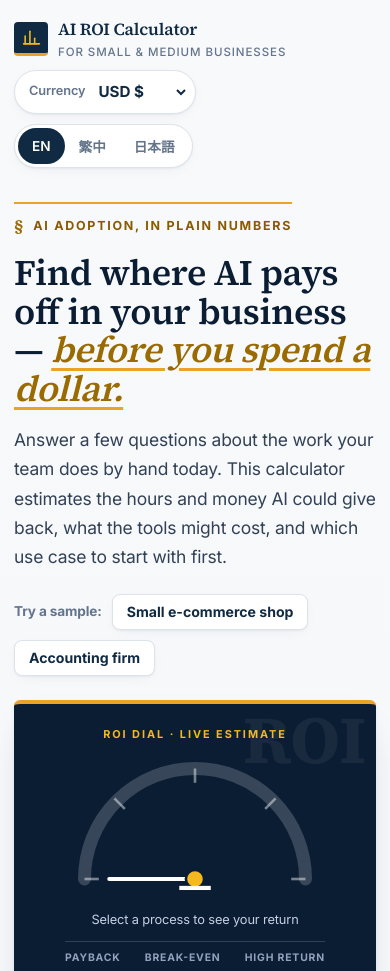
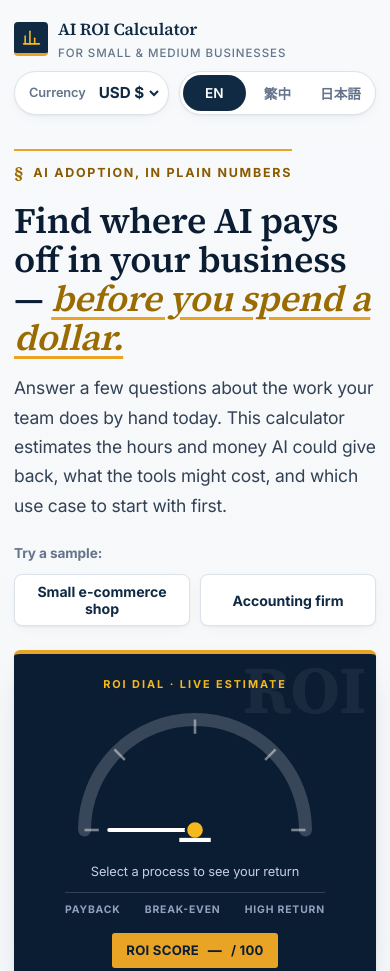
Before and after one commit to MaoKuangHsin/ai-roi-calculator-for-smes-, a plain HTML site: page index.html in a window 390 px wide. Shown: the top 971 px of the page. Drawn offline with nearby package versions, Linux system fonts and the light colour scheme.

Commit message:
Fix header layout consistency and more comfortable fonts across EN/繁中/日本語

```diff
--- a/index.html
+++ b/index.html
@@ -8,7 +8,7 @@
 <title>AI ROI Calculator for SMEs</title>
 <link rel="preconnect" href="https://fonts.googleapis.com" />
 <link rel="preconnect" href="https://fonts.gstatic.com" crossorigin />
-<link href="https://fonts.googleapis.com/css2?family=Source+Serif+4:opsz,wght@8..60,500;8..60,600;8..60,700&family=Inter:wght@400;500;600;700&family=Noto+Sans+TC:wght@400;500;600;700&family=Noto+Sans+JP:wght@400;500;600;700&family=Noto+Serif+TC:wght@500;600;700&family=Noto+Serif+JP:wght@500;600;700&display=swap" rel="stylesheet" />
+<link href="https://fonts.googleapis.com/css2?family=Source+Serif+4:opsz,wght@8..60,500;8..60,600;8..60,700&family=Inter:wght@400;500;600;700&family=Noto+Sans+TC:wght@400;500;600;700&family=Noto+Sans+JP:wght@400;500;600;700&family=Zen+Kaku+Gothic+New:wght@500;700&family=Noto+Serif+TC:wght@500;600;700&family=Noto+Serif+JP:wght@500;600;700&display=swap" rel="stylesheet" />
 <style>
 :root{
   --bg:#F7F9FB; --bg2:#EEF2F6; --surface:#FFFFFF; --surface2:#F1F5F9;
@@ -40,9 +40,25 @@ html,body{max-width:100%;overflow-x:hidden;overflow-x:clip}
 html{scroll-behavior:smooth}
 @media (prefers-reduced-motion: reduce){ html{scroll-behavior:auto} *{transition:none!important;animation:none!important} }
 body{margin:0;background:linear-gradient(180deg,var(--bg) 0%,var(--bg2) 100%);color:var(--ink);
-  font-family:var(--font-body);font-size:16px;line-height:1.6;letter-spacing:-.008em;font-feature-settings:"kern" 1,"liga" 1,"calt" 1;-webkit-font-smoothing:antialiased;text-rendering:optimizeLegibility}
+  font-family:var(--font-body);font-size:16px;line-height:1.65;letter-spacing:-.006em;font-feature-settings:"kern" 1,"liga" 1,"calt" 1;-webkit-font-smoothing:antialiased;text-rendering:optimizeLegibility}
 h1,h2,h3,.serif{font-family:var(--font-display);font-weight:600;letter-spacing:-.008em;line-height:1.18;font-optical-sizing:auto;font-feature-settings:"kern" 1,"liga" 1}
 .kpi .v,.sum-row .v,.proc-potential .big,.rank-roi,.rstat .v,.proc-live strong,.input-wrap input{font-variant-numeric:tabular-nums lining-nums}
+
+/* ---------- Per-language typography: reading comfort ---------- */
+/* 繁體中文 — Noto Sans TC / Noto Serif TC lead; Han glyphs read best with looser leading and a touch of positive tracking (never the negative tracking used for Latin) */
+html[lang="zh-Hant"]{--font-body:"Noto Sans TC","Inter","Noto Sans JP",system-ui,-apple-system,"Segoe UI",sans-serif;--font-display:"Noto Serif TC","Source Serif 4","Noto Serif JP",Georgia,serif}
+html[lang="zh-Hant"] body{line-height:1.85;letter-spacing:.025em}
+html[lang="zh-Hant"] h1,html[lang="zh-Hant"] h2,html[lang="zh-Hant"] h3,html[lang="zh-Hant"] .serif{line-height:1.4;letter-spacing:.02em}
+html[lang="zh-Hant"] .hero h1{line-height:1.32}
+html[lang="zh-Hant"] .hero p,html[lang="zh-Hant"] .card .sub,html[lang="zh-Hant"] .section-head p{line-height:1.9}
+html[lang="zh-Hant"] .proc-desc,html[lang="zh-Hant"] .field .hint,html[lang="zh-Hant"] .phase li,html[lang="zh-Hant"] .panel li{line-height:1.75}
+/* 日本語 — Zen Kaku Gothic New / Noto Sans JP lead, Noto Serif JP headings; kana + kanji need the same breathing room */
+html[lang="ja"]{--font-body:"Zen Kaku Gothic New","Noto Sans JP","Inter",system-ui,-apple-system,"Segoe UI",sans-serif;--font-display:"Noto Serif JP","Source Serif 4","Noto Serif TC",Georgia,serif}
+html[lang="ja"] body{line-height:1.85;letter-spacing:.035em}
+html[lang="ja"] h1,html[lang="ja"] h2,html[lang="ja"] h3,html[lang="ja"] .serif{line-height:1.45;letter-spacing:.03em}
+html[lang="ja"] .hero h1{line-height:1.35}
+html[lang="ja"] .hero p,html[lang="ja"] .card .sub,html[lang="ja"] .section-head p{line-height:1.9}
+html[lang="ja"] .proc-desc,html[lang="ja"] .field .hint,html[lang="ja"] .phase li,html[lang="ja"] .panel li{line-height:1.75}
 button,[role="button"],select,summary,input:not([type="checkbox"]){min-height:2.25rem}
 button{font-family:inherit;cursor:pointer}
 .wrap{max-width:1120px;margin:0 auto;padding:0 20px 72px}
@@ -53,15 +69,15 @@ button{font-family:inherit;cursor:pointer}
 .brand-mark{width:34px;height:34px;border-radius:4px;background:var(--navy);color:var(--gold-bright);border-bottom:3px solid var(--gold);display:grid;place-items:center;flex:none}
 @media (prefers-color-scheme: dark){ .brand-mark{background:#1B4F72;color:#FFFFFF} }
 .brand small{display:block;font-family:var(--font-body);font-weight:500;color:var(--muted);font-size:.72rem;letter-spacing:.08em;text-transform:uppercase}
-.controls{display:flex;align-items:center;gap:10px;flex-wrap:wrap}
-.lang-switch{display:flex;background:var(--surface);border:1px solid var(--line);border-radius:999px;padding:3px;box-shadow:var(--shadow)}
-.lang-switch button{border:0;background:transparent;color:var(--muted);font-size:.85rem;font-weight:600;padding:6px 14px;border-radius:999px;min-height:2.25rem}
+.controls{display:flex;align-items:center;gap:10px;flex-wrap:nowrap;min-width:0}
+.lang-switch{display:flex;background:var(--surface);border:1px solid var(--line);border-radius:999px;padding:3px;box-shadow:var(--shadow);width:216px;flex:none}
+.lang-switch button{border:0;background:transparent;color:var(--muted);font-size:.85rem;font-weight:600;padding:6px 4px;border-radius:999px;min-height:2.25rem;flex:1 1 0;min-width:0;text-align:center;white-space:nowrap}
 .lang-switch button.active{background:var(--navy);color:#FFFFFF}
 @media (prefers-color-scheme: dark){ .lang-switch button.active{background:#1B4F72} }
-.cur-wrap{display:flex;align-items:center;gap:7px;background:var(--surface);border:1px solid var(--line);border-radius:999px;padding:3px 6px 3px 14px;box-shadow:var(--shadow)}
-.cur-wrap label{font-size:.8rem;color:var(--muted);font-weight:600}
+.cur-wrap{display:flex;align-items:center;gap:7px;background:var(--surface);border:1px solid var(--line);border-radius:999px;padding:3px 6px 3px 14px;box-shadow:var(--shadow);width:236px;flex:none;min-width:0}
+.cur-wrap label{font-size:.8rem;color:var(--muted);font-weight:600;white-space:nowrap;flex:none}
 select{font-family:inherit;font-size:.95rem;color:var(--ink);background:var(--surface);border:1px solid var(--line);border-radius:10px;padding:8px 10px}
-.cur-wrap select{border:0;background:transparent;font-weight:700;color:var(--navy);padding:4px 2px;min-height:2.25rem}
+.cur-wrap select{border:0;background:transparent;font-weight:700;color:var(--navy);padding:4px 2px;min-height:2.25rem;flex:1 1 auto;min-width:0;width:100%}
 
 /* ---------- Hero — editorial ledger signature ---------- */
 .hero{padding:44px 0 8px;display:grid;grid-template-columns:1.15fr .85fr;gap:36px;align-items:center;border-bottom:3px double var(--gold);padding-bottom:30px}
@@ -83,8 +99,9 @@ select{font-family:inherit;font-size:.95rem;color:var(--ink);background:var(--su
 .gauge-scale{display:flex;justify-content:space-between;font-size:.65rem;font-weight:700;letter-spacing:.08em;text-transform:uppercase;color:#93A1BE;max-width:260px;margin:10px auto 0;border-top:1px solid rgba(255,255,255,.16);padding-top:8px}
 .roi-score-badge{display:inline-flex;align-items:center;gap:8px;margin-top:14px;background:var(--gold);color:#0B1D33;font-weight:800;font-size:.82rem;padding:7px 14px;border-radius:3px;letter-spacing:.02em}
 .roi-score-badge b{font-family:var(--font-display);font-size:1.15rem;line-height:1}
-.sample-row{display:flex;gap:10px;flex-wrap:wrap;align-items:center}
-.sample-label{font-size:.85rem;font-weight:700;color:var(--muted)}
+.sample-row{display:flex;gap:10px;flex-wrap:nowrap;align-items:stretch}
+.sample-label{font-size:.85rem;font-weight:700;color:var(--muted);flex:none;white-space:nowrap;align-self:center}
+.sample-row .btn{flex:1 1 0;min-width:0;display:flex;align-items:center;justify-content:center}
 .btn{border:1px solid var(--navy);background:var(--navy);color:#FFFFFF;font-weight:700;font-size:.95rem;padding:10px 20px;border-radius:8px;transition:transform .12s ease, box-shadow .12s ease;box-shadow:var(--shadow)}
 .btn:hover{transform:translateY(-1px);box-shadow:var(--shadow-lg)}
 .btn.ghost{background:var(--surface);color:var(--navy);border-color:var(--line)}
@@ -266,7 +283,14 @@ footer{margin-top:44px;padding-top:20px;border-top:1px solid var(--line);color:v
 @media (max-width:640px){
   .wrap{padding:0 14px 56px}
   .topbar{gap:8px}
-  .controls{width:100%;justify-content:flex-start}
+  /* Header controls: one row, same split in every language — currency flexes, language switcher flexes, neither wraps */
+  .controls{width:100%;display:grid;grid-template-columns:minmax(0,44fr) minmax(0,56fr);gap:10px}
+  .cur-wrap{width:auto}
+  .lang-switch{width:auto}
+  /* Sample buttons: label on its own line, two equal-width buttons side by side in every language */
+  .sample-row{flex-wrap:wrap;align-items:stretch}
+  .sample-label{flex:1 1 100%}
+  .sample-row .btn{display:flex;align-items:center;justify-content:center}
   .hero{padding-top:30px;gap:24px}
   .steps-nav{margin:22px 0 18px}
   .step-chip{padding:8px 10px 8px 6px;font-size:.82rem;gap:7px}
@@ -320,7 +344,10 @@ footer{margin-top:44px;padding-top:20px;border-top:1px solid var(--line);color:v
 @media (max-width:380px){
   .proc-potential{padding-left:0}
   .kpi .v{font-size:1.32rem}
-  .lang-switch button{padding:6px 10px}
+  .lang-switch button{padding:6px 2px;font-size:.8rem}
+  .cur-wrap{padding-left:11px}
+  .cur-wrap label{font-size:.76rem}
+  .cur-wrap select{font-size:.88rem}
 }
 
 /* ---------- Print report (PDF) ---------- */
```
